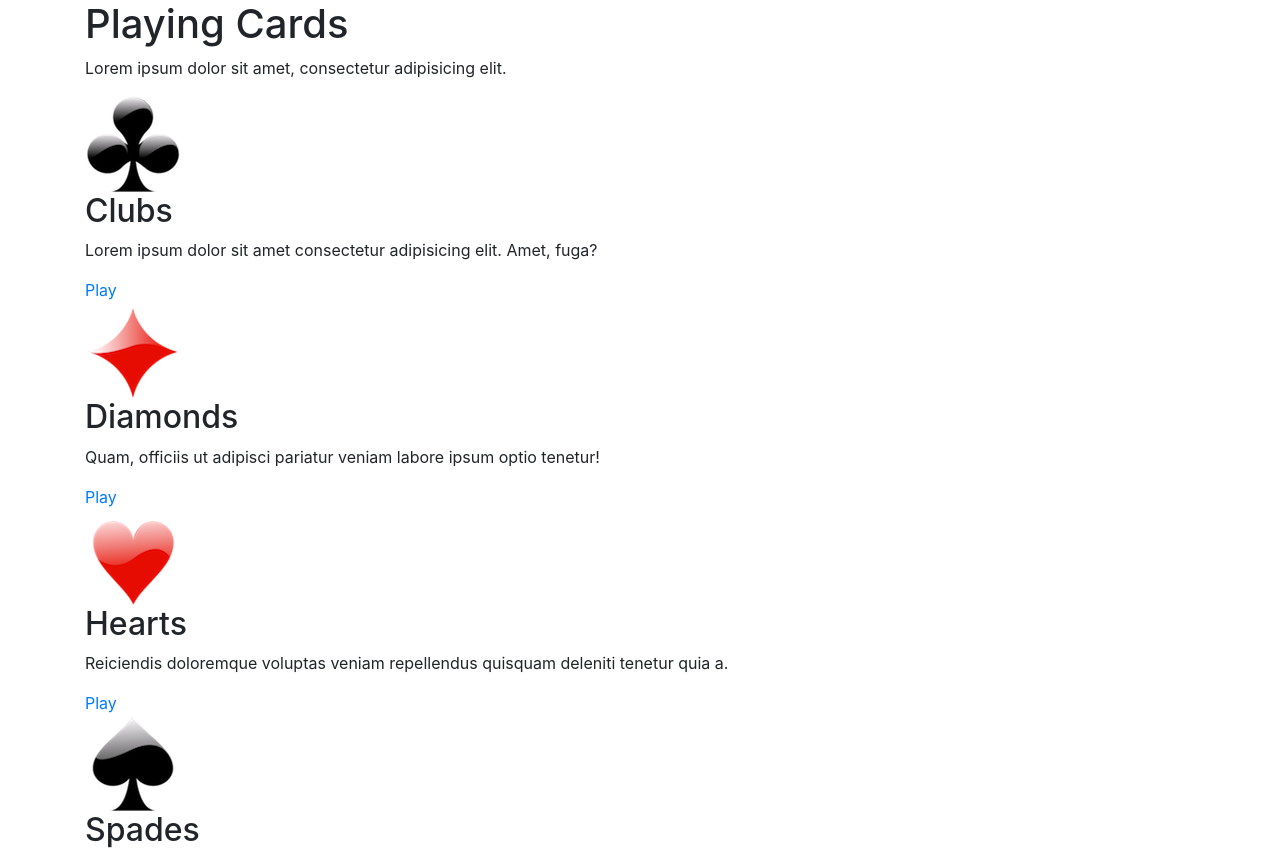
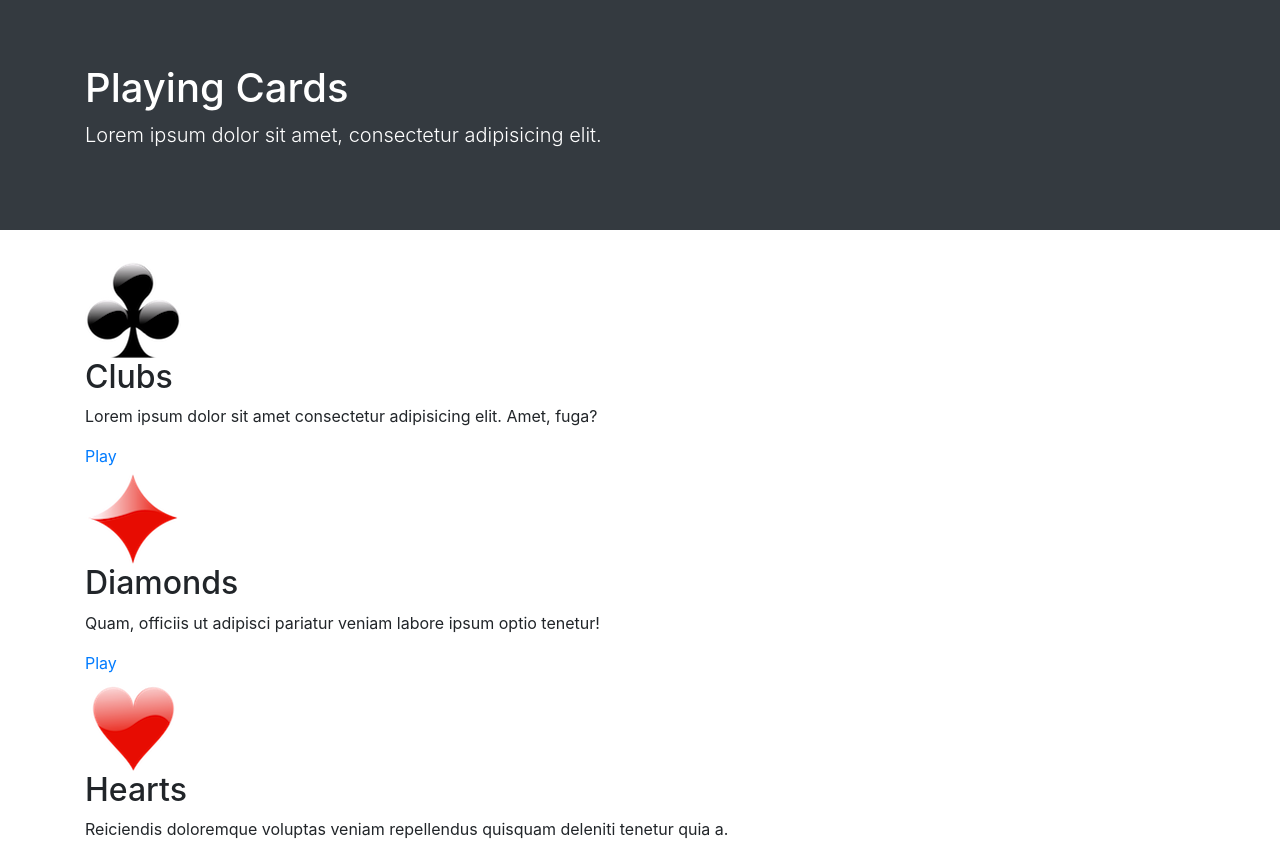
Before and after one commit to amiyarenavikar/lis549-sp22-exercise-08-amiyarenavikar, a plain HTML site: page index.html in a window 1280 px wide. Shown: the top 853 px of the page. Drawn offline with nearby package versions, Linux system fonts and the light colour scheme.

Commit message:
added jumbotron

```diff
--- a/index.html
+++ b/index.html
@@ -10,10 +10,10 @@
 </head>
 
 <body>
-  <header>
+  <header class="jumbotron jumbotron-fluid text-white bg-dark">
     <div class="container">
         <h1>Playing Cards</h1>
-        <p>Lorem ipsum dolor sit amet, consectetur adipisicing elit.</p>
+        <p class="lead">Lorem ipsum dolor sit amet, consectetur adipisicing elit.</p>
     </div>
   </header>
 
```
